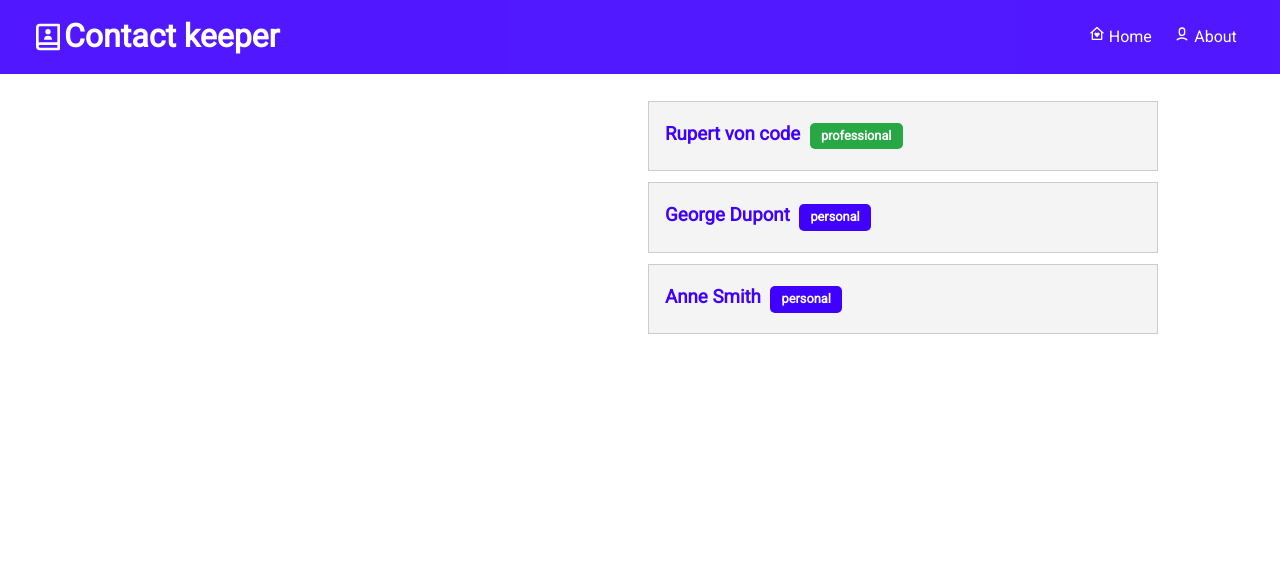
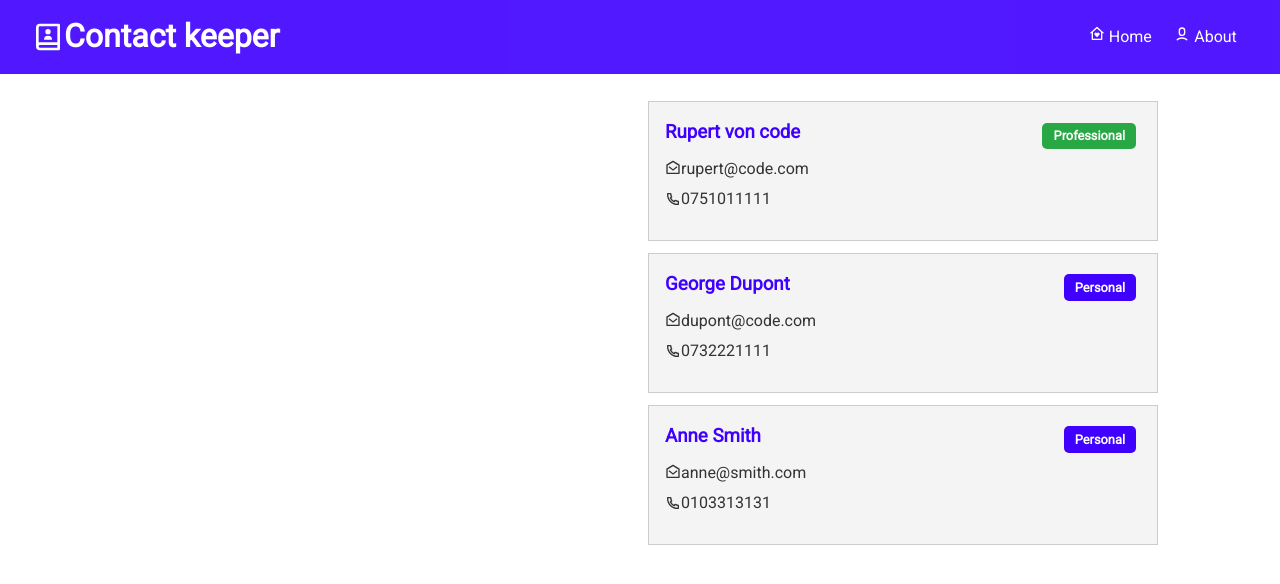
Before and after one commit to robonexx/contact_keeper, a React (Create React App) app in the folder client/: page / in a window 1280 px wide. Shown: the top 584 px of the page. Built offline with nearby package versions, Linux system fonts and the light colour scheme.

Commit message:
contact item styling

```diff
--- a/client/src/components/contacts/ContactItem.js
+++ b/client/src/components/contacts/ContactItem.js
@@ -1,13 +1,26 @@
 import React from 'react'
+import {RiMailOpenLine, RiPhoneLine} from 'react-icons/ri'
 
 const ContactItem = ({contact}) => {
     const {id, name, email, phone, type} = contact;
   return (
     <div className="card bg-light">
         <h3 className='text-primary text-left'>
-            {name} {' '}<span className={`badge ${type === 'professional' ? 'badge-success' : 'badge-primary'}`}>{type}</span>
+            {name} {' '}<span
+            style={{float: 'right'}}
+            className={`badge ${type === 'professional' ? 'badge-success' : 'badge-primary'}`}>{type.charAt(0).toUpperCase() + type.slice(1)}</span>
         </h3>
-
+          <ul className='list'>
+            {email && (
+              <li style={{display: 'flex', alignItems: 'center'}}>
+                <RiMailOpenLine />{' '}{email}
+              </li>)}
+            {phone && (
+              <li style={{display: 'flex', alignItems: 'center'}}>
+                <RiPhoneLine />{' '}{phone}
+              </li>
+            )}
+          </ul>
     </div>
   )
 }
```
